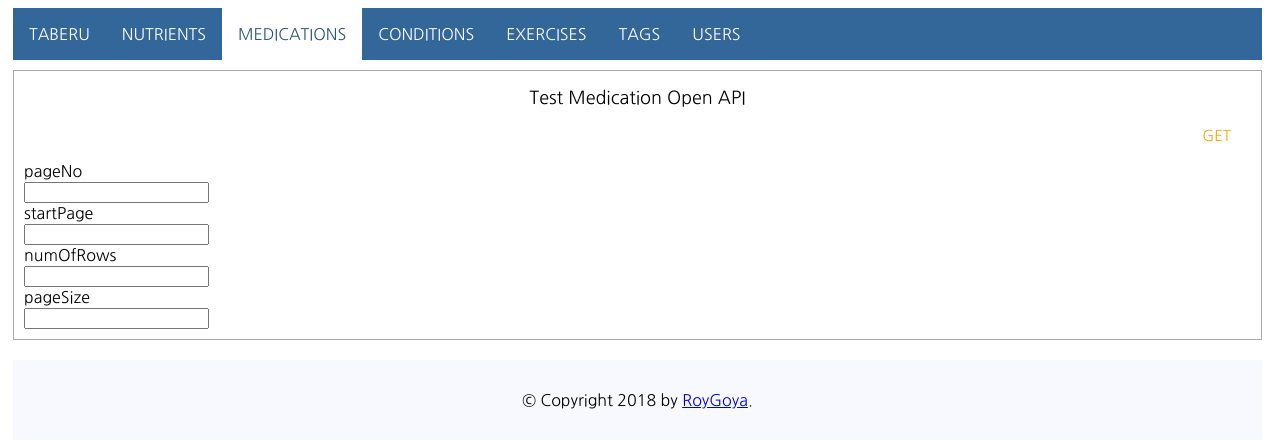
After one commit to RoyGoya/taberu_admin_project01, a Flask app: page /medications in a window 1280 px wide. The commit adds this page. Shown: the top 448 px of the page. Run offline with Flask 2, Linux system fonts and the light colour scheme; some libraries are stand-ins or nearby versions.

Commit message:
Medications - Open API

```diff
--- a/taberu_admin/static/css/common.css
+++ b/taberu_admin/static/css/common.css
@@ -156,3 +156,20 @@ div.option > div {
     display : inline;
     margin-right: 10px;
 }
+
+/* Form */
+div.form-tr {
+    display: table-row;
+}
+div.form-tr > div {
+    display: table-cell;
+    text-align: center;
+    padding-right: 20px;
+}
+div.form-ul > ul {
+    list-style: none;
+    text-align: left;
+}
+ul.errors > li {
+    color: orangered;
+}
--- /dev/null
+++ b/taberu_admin/static/css/medication.css
@@ -0,0 +1,7 @@
+div.loading {
+    text-align: center;
+}
+div.loading > img {
+    width: 50px;
+    height: 50px;
+}
--- a/taberu_admin/static/js/base.js
+++ b/taberu_admin/static/js/base.js
@@ -2,14 +2,14 @@ $(document).ready(function () {
     var _navItems = $( "ul#navbar > li > a"),
         _pathName = $(location).attr('pathname');
 
-    !(function (pathName) {
-        $.each( _navItems, function (i, item) {
+    !(function (pathName, navItems) {
+        $.each( navItems, function (i, item) {
             var _item = $( item );
             if (_item.attr("href") === _pathName) {
                 _item.css("background-color", "white");
                 _item.css("color", "#2a557f");
             }
         });
-    })(_pathName);
+    })(_pathName, _navItems);
 
 });
--- /dev/null
+++ b/taberu_admin/static/js/medication.js
@@ -0,0 +1,32 @@
+$(document).ready(function () {
+    var _common = $.taberu.common,
+        _url = $.taberu.url,
+        _mTestEle = $( "div#box-mtest" ),
+        _mResultEle = $( "div#box-mresult");
+
+    _mTestEle.on("click", "li.bt-get",
+        function ( e ) {
+            var _currentEle = $( this );
+
+            if ( _currentEle.is( "li.bt-get" )) {
+                var _loadingEle = "<div class='loading'>\n" +
+                    "<img src='static/img/loading.gif'>\n" +
+                    "</div>";
+
+                if (_mResultEle.is(".off")) {
+                    _mResultEle.append(_loadingEle);
+                    _mResultEle.show();
+                    _mResultEle.removeClass("off").addClass("on");
+                } else if (_mResultEle.is(".on")) {
+                    _mResultEle.empty();
+                    _mResultEle.append(_loadingEle);
+                }
+                $.get(_url.api.medicationOpen, function (data) {
+                    _mResultEle.empty();
+                    _mResultEle.append(data);
+                })
+            }
+
+        });
+
+});
--- a/taberu_admin/static/js/nutrient.js
+++ b/taberu_admin/static/js/nutrient.js
@@ -5,8 +5,8 @@ $(document).ready(function () {
     // Abstracted Urls and
     // Partitioned Delegate Elements.
     var _common = $.taberu.common,
+        _url = $.taberu.url,
         _nutrient = $.taberu.nutrient,
-        _url = $.taberu.url,
         _nListEle = $( "div#box-nlist" ),
         _nDetailEle = $( "div#box-ndetail" ),
         _nSubEle = $( "div#box-nsub"),
--- a/taberu_admin/static/js/taberu_module.js
+++ b/taberu_admin/static/js/taberu_module.js
@@ -31,6 +31,7 @@ $( document ).ready(function () {
                 nutrientOption: "api/nutrient-option",
                 factors: "/api/factors",
                 factorSet: "/api/factor-set",
+                medicationOpen: "/api/medication-open",
                 tags: "/api/tags"
             },
             view: {
--- /dev/null
+++ b/taberu_admin/templates/base_medication.html
@@ -0,0 +1,16 @@
+{% extends "base_layout.html" %}
+{% block title %}Nutrients{% endblock %}
+{% block head %}
+  {{ super() }}
+    <link rel="stylesheet" href=
+            "{{ url_for('static', filename='css/medication.css') }}">
+    <script src="{{ url_for('static', filename='js/medication.js') }}"></script>
+{% endblock %}
+{% block content %}
+    <section class="wrap-box">
+        <div class="box" id="box-mtest">
+            {% include 'medications/box_test_medication.html' %}
+        </div>
+        <div class="box off" id="box-mresult" style="display: none;"></div>
+    </section>
+{% endblock %}
--- /dev/null
+++ b/taberu_admin/templates/medications/box_test_medication.html
@@ -0,0 +1,17 @@
+<p>
+    <div class="title">Test Medication Open API</div>
+    <ul class="wrap-bt">
+        <li class="bt bt-get">GET</li></li>
+    </ul>
+</p>
+
+<form>
+    <div><label for="page-no">pageNo</label></div>
+    <div><input type="text" name="pageNo" id="page-no"></div>
+    <div><label for="start-page">startPage</label></div>
+    <div><input type="text" name="startPage" id="start-page"></div>
+    <div><label for="num-of-rows">numOfRows</label></div>
+    <div><input type="text" name="numOfRows" id="num-of-rows"></div>
+    <div><label for="page-size">pageSize</label></div>
+    <div><input type="text" name="pageSize" id="page-size"></div>
+</form>
--- a/taberu_admin/templates/nutrients/box_detail_nutrient.html
+++ b/taberu_admin/templates/nutrients/box_detail_nutrient.html
@@ -21,5 +21,5 @@
         {% endif %}
     </ul>
 </p>
-{% from "formhelpers.html" import render_field %}
+{% from "helper_form.html" import render_field %}
 {% include "nutrients/form_nutrient.html" %}
--- a/taberu_admin/templates/users/login.html
+++ b/taberu_admin/templates/users/login.html
@@ -7,7 +7,7 @@
   </style>
 {% endblock %}
 {% block content %}
-{% from "formhelpers.html" import render_field %}
+{% from "helper_form.html" import render_field %}
 <form method=post>
     <dl>
         {{ render_field(form.email) }}
--- a/taberu_admin/templates/users/profile.html
+++ b/taberu_admin/templates/users/profile.html
@@ -7,7 +7,7 @@
   </style>
 {% endblock %}
 {% block content %}
-{% from "formhelpers.html" import render_field %}
+{% from "helper_form.html" import render_field %}
 <form method=post>
     <h2>Profile</h2>
     {% if current_user.is_authenticated %}
--- a/taberu_admin/templates/users/register.html
+++ b/taberu_admin/templates/users/register.html
@@ -7,7 +7,7 @@
   </style>
 {% endblock %}
 {% block content %}
-{% from "formhelpers.html" import render_field %}
+{% from "helper_form.html" import render_field %}
 <form method=post>
     <dl>
         {{ render_field(form.first_name) }}
--- a/taberu_admin/urls.py
+++ b/taberu_admin/urls.py
@@ -1,7 +1,8 @@
-from .views import IndexView, NutrientView
+from .views import IndexView, NutrientView, MedicationView
 from .apis.nutrient_apis import NutrientAPI, NutrientPatternAPI, \
     NutrientFormAPI, NutrientSetAPI, NutrientOptionFormAPI
 from .apis.factor_apis import FactorAPI, FactorSetAPI
+from .apis.medication_apis import MedicationOpenAPI
 
 
 class UrlMapper:
@@ -16,6 +17,10 @@ class UrlMapper:
         nutrient_view = NutrientView.as_view(
             name='nutrient_page',
             template='base_nutrient.html'
+        )
+        medication_view = MedicationView.as_view(
+            name='medication_page',
+            template='base_medication.html'
         )
         nutrient_api = NutrientAPI.as_view(
             name='nutrient_api',
@@ -54,6 +59,10 @@ class UrlMapper:
             templates={'detail': 'factors/box_detail_factor.html',
                        'opted': 'factors/opted_factor.html'}
         )
+        medication_open_api = MedicationOpenAPI.as_view(
+            name='medication_open_api',
+            template='medications/box_result_medication.html'
+        )
         self.app.add_url_rule(
             rule='/',
             methods=['GET', 'POST'],
@@ -63,6 +72,11 @@ class UrlMapper:
             rule='/nutrients',
             methods=['GET', 'POST'],
             view_func=nutrient_view
+        )
+        self.app.add_url_rule(
+            rule='/medications',
+            methods=['GET', 'POST'],
+            view_func=medication_view
         )
         self.app.add_url_rule(
             rule='/api/nutrients',
@@ -150,3 +164,8 @@ class UrlMapper:
             view_func=factor_api,
             methods=['GET']
         )
+        self.app.add_url_rule(
+            rule='/api/medication-open',
+            view_func=medication_open_api,
+            methods=['GET']
+        )
--- a/taberu_admin/views.py
+++ b/taberu_admin/views.py
@@ -29,3 +29,11 @@ class NutrientView(View):
         return render_template(self.template, form=form,
                                nutrients=nutrients,
                                nutrients_cnt=nutrient_len)
+
+
+class MedicationView(View):
+    def __init__(self, template):
+        self.template = template
+
+    def dispatch_request(self):
+        return render_template(self.template)
```
Also changed, not shown: taberu_admin/apis/medication_apis.py (added, +46 -0 lines), taberu_admin/static/css/nutrient.css (deleted, +0 -16 lines), taberu_admin/templates/medications/box_result_medication.html (added, +16 -0 lines), taberu_admin/static/img/loading.gif (added), taberu_admin/templates/helper_form.html (renamed from taberu_admin/templates/formhelpers.html).
